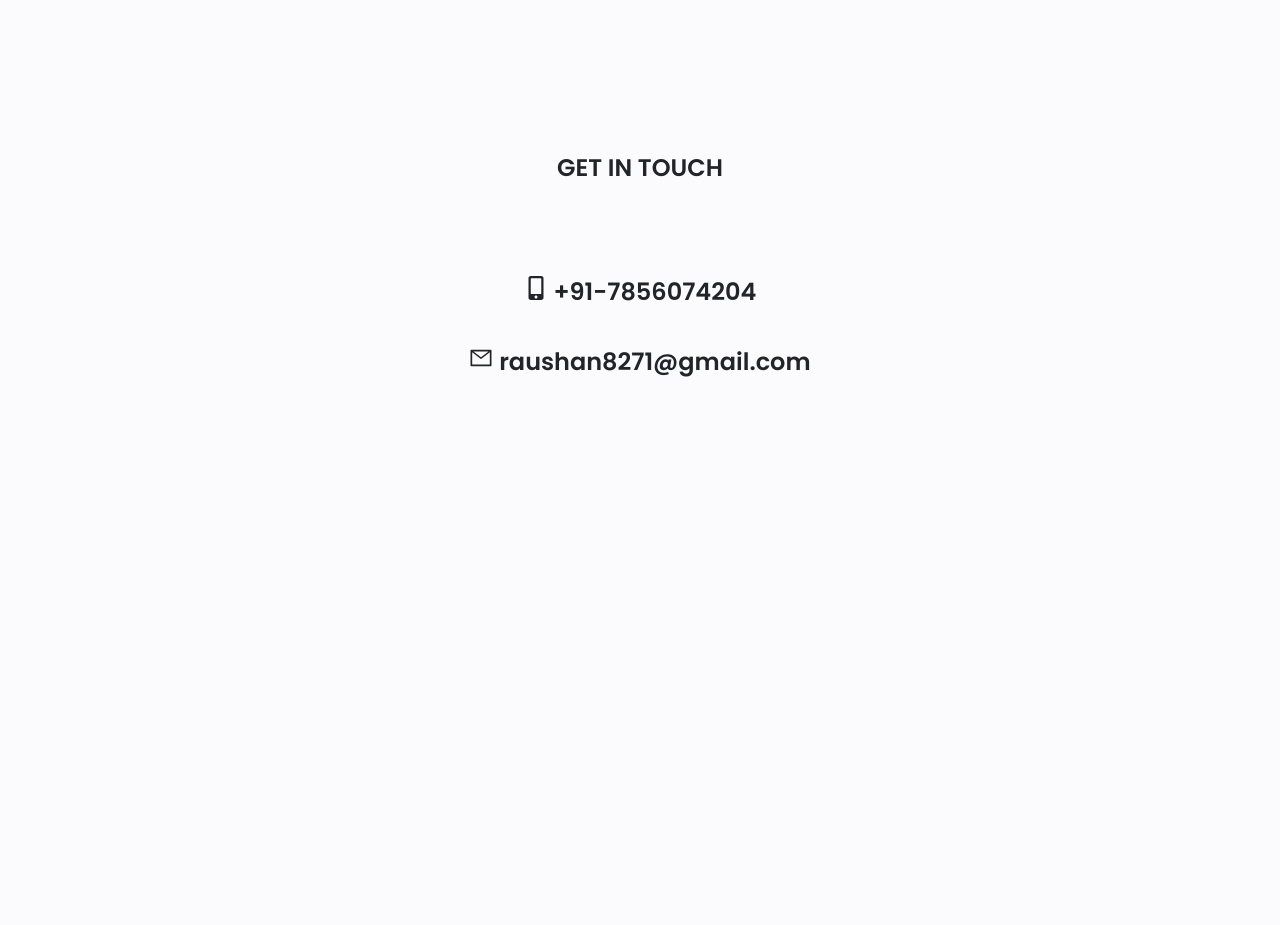
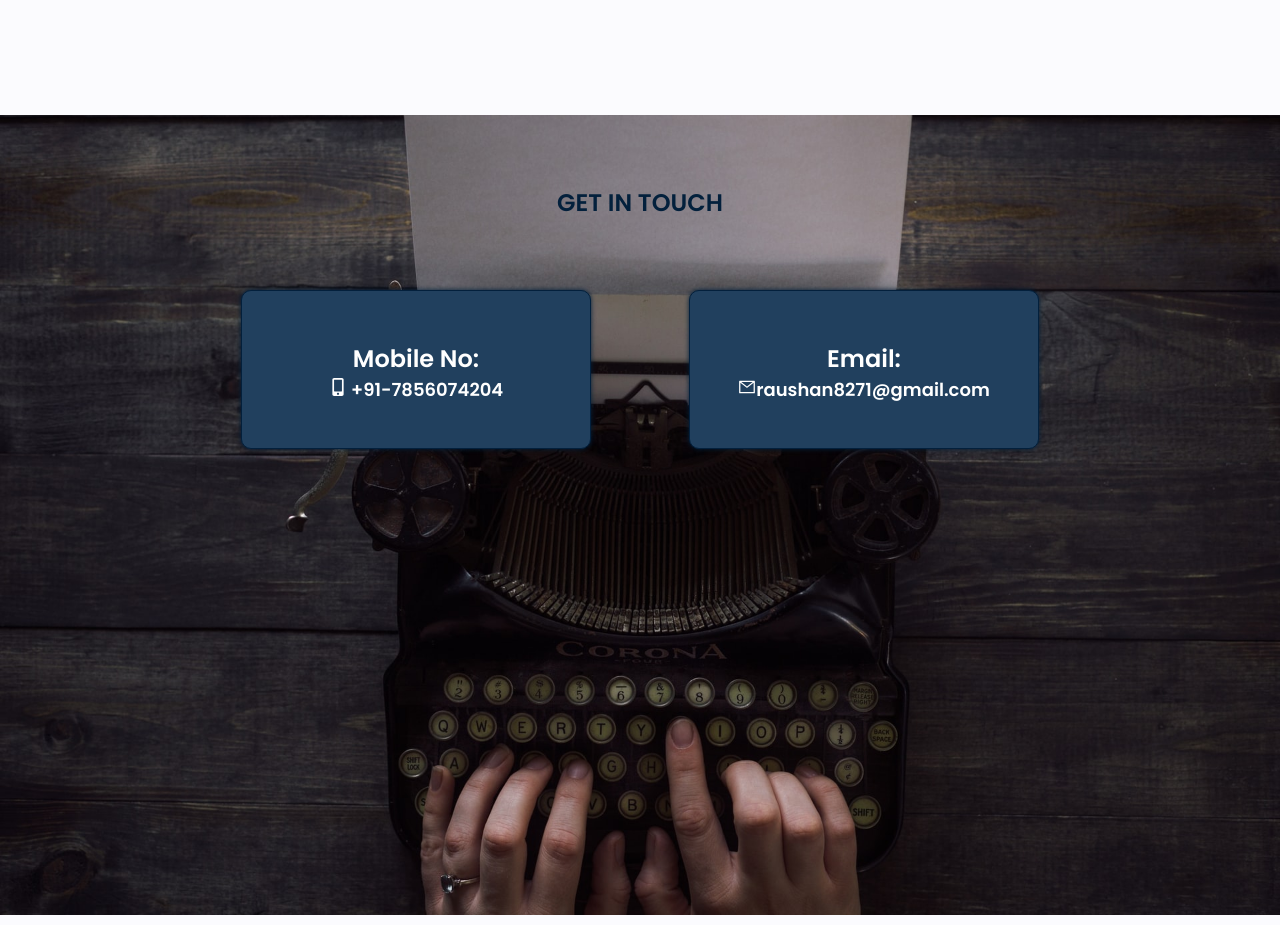
Before and after one commit to Raushan8271/raushan-portfolio, a React (Create React App) app: page / in a window 1280 px wide. Shown: the part 3085-4010 px from the top of the page. Built offline with nearby package versions, Linux system fonts and the light colour scheme.

Commit message:
assignment

```diff
--- a/src/App.css
+++ b/src/App.css
@@ -376,9 +376,11 @@ img {
     outline: none;
     cursor: pointer;
 }
-.btnbtn:hover{
-background-color: #21405e;
+
+.btnbtn:hover {
+    background-color: #21405e;
 }
+
 .slick-arrow {
     background-color: #03203C;
 }
@@ -415,6 +417,40 @@ background-color: #21405e;
 .contact {
     width: 100%;
     height: 100vh;
+    padding-top: 35px;
+    background: url(./files/bg1.jpg);
+    background-repeat: no-repeat;
+    background-size: cover;
+}
+
+.contactDiv {
+    width: 70%;
+    margin: 50px auto;
+    display: flex;
+    justify-content: space-around;
+    align-items: center;
+}
+
+.mobile {
+    margin-top: 20px;
+    width: 350px;
+    border: 1px solid #03203C;
+    background-color: #21405e;
+    display: flex;
+    justify-content: center;
+    align-items: center;
+    flex-direction: column;
+    padding: 25px;
+    border-radius: 10px;
+    box-shadow: 0px 0px 5px 0px #03203c
+}
+
+.noa {
+    text-decoration: none;
+    color: black;
+    font-size: large;
+    font-weight: 600;
+    padding-bottom: 20px;
 }
 
 /*==================== FOOTER ====================*/
@@ -437,6 +473,9 @@ background-color: #21405e;
     /* .nav__menu {
         padding: 2rem .25rem 4rem;
     } */
+    .getin{
+        color: #fff;
+    }
     .profilImage {
         width: 20%;
         min-width: 150px;
@@ -516,6 +555,9 @@ background-color: #21405e;
         min-width: 350px;
         cursor: pointer;
     }
+    .contactDiv{
+        flex-direction: column;
+    }
 }
 
 /* For medium devices */
@@ -556,6 +598,9 @@ background-color: #21405e;
     }
     body {
         margin: 0;
+    }
+    .getin{
+        color: #03203C;
     }
     .btnbtn {
         width: 200px;
@@ -637,6 +682,9 @@ background-color: #21405e;
         margin: auto;
         cursor: pointer;
     }
+    .contactDiv{
+        flex-direction: row;
+    }
 }
 
 /* For large devices */
--- a/src/component/Contact.jsx
+++ b/src/component/Contact.jsx
@@ -5,10 +5,20 @@ import { AiOutlineMail } from "react-icons/ai";
 function Contact() {
     return (
         <div className="contact">
-            <h1>GET IN TOUCH</h1>
-            <div style={{ marginTop: "5%" }}>
-                <h1><FaMobileAlt /> +91-7856074204</h1>
-                <h1><AiOutlineMail /> raushan8271@gmail.com</h1>
+            <h1 className="getin">GET IN TOUCH</h1>
+            <div className="contactDiv">
+                <div>
+                    <div className="mobile">
+                        <h1 style={{ margin: "0", color: "#fff" }}>Mobile No:</h1>
+                        <a style={{ color: "#fff" }} className="noa" href="tel:+91-7856074204"><FaMobileAlt /> +91-7856074204</a>
+                    </div>
+                </div>
+                <div>
+                    <div className="mobile">
+                        <h1 style={{ margin: "0", color: "#fff" }}>Email:</h1>
+                        <a style={{ color: "#fff" }} className="noa" href="mailto:raushan8271@gmail.com"><AiOutlineMail />raushan8271@gmail.com</a>
+                    </div>
+                </div>
             </div>
         </div>
     )
```
Also changed, not shown: src/files/bg1.jpg (added).
